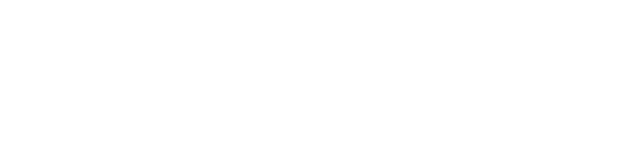
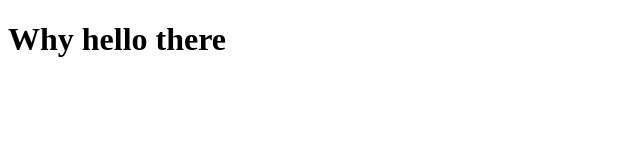
Before and after one commit to aMexicanPirate/aMexicanPirate.github.io, a plain HTML site: page index.html in a window 1280 px wide. Shown: the whole page, without its empty margins (0-640 px from the left). Drawn offline with Linux system fonts and the light colour scheme.

Commit message:
Update index.html

```diff
--- a/index.html
+++ b/index.html
@@ -6,6 +6,6 @@
     <title>Document</title>
 </head>
 <body>
-
+    <h1>Why hello there</h1>
 </body>
 </html>
```
